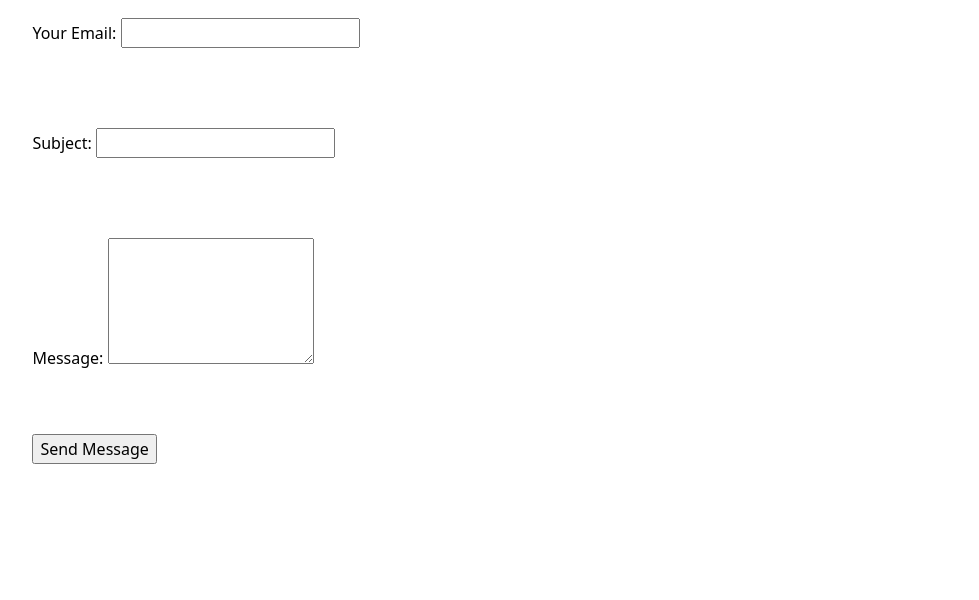
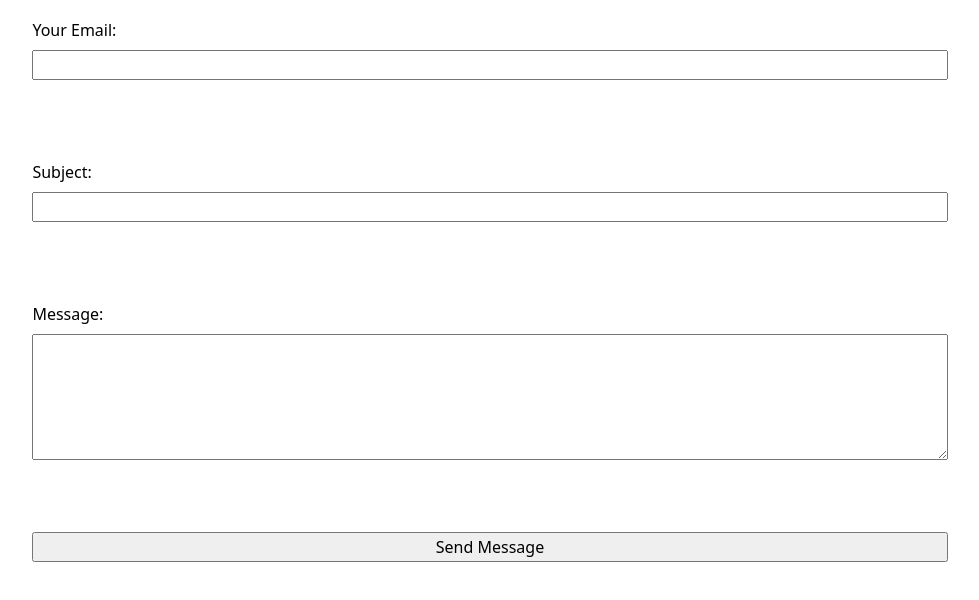
Before and after one commit to EllaLi86/portfolio, a plain HTML site: page contact/index.html in a window 1280 px wide. Shown: the part 172-772 px from the top of the page, without its empty margins (150-1129 px from the left). Drawn offline with Linux system fonts and the light colour scheme.

Commit message:
Update style.css

```diff
--- a/style.css
+++ b/style.css
@@ -47,3 +47,10 @@ form label {
     display: block;
     margin-block: 1rem;
 }
+
+form input, form textarea, form button {
+    display: block;
+    width: 100%;
+    box-sizing: border-box;
+    margin-block: 0.5rem;
+}
```
